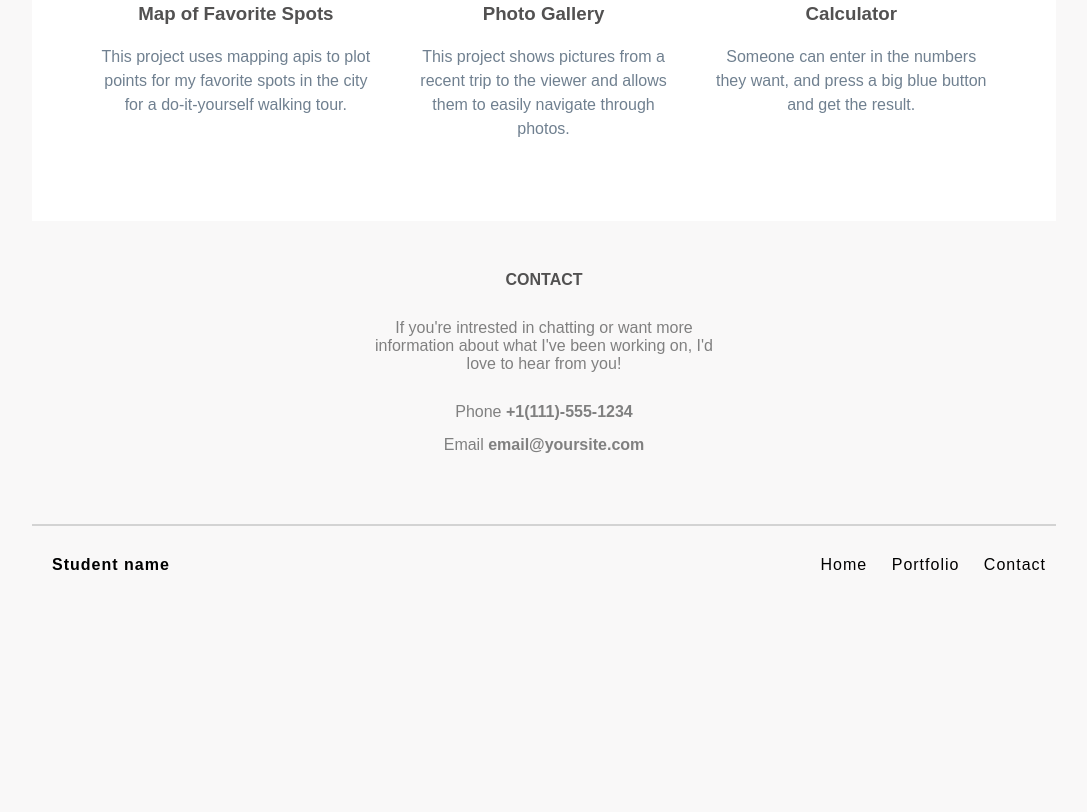
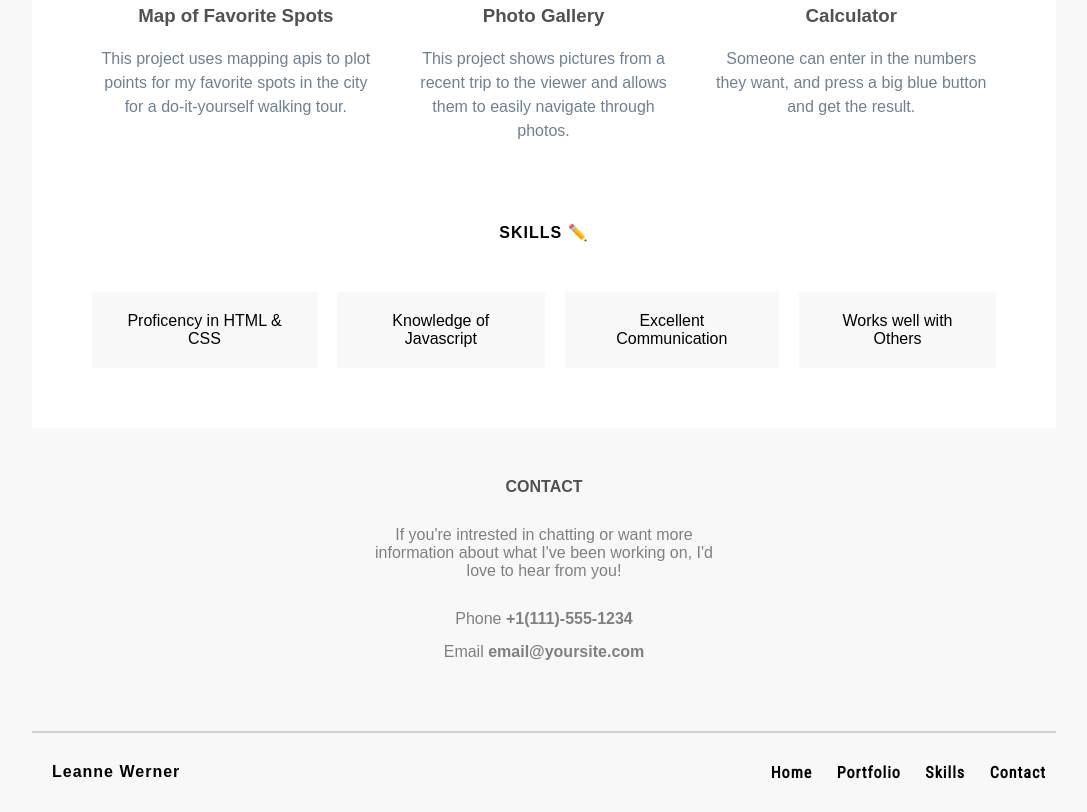
Before and after one commit to leannepepper/techdegree-project-2, a plain HTML site: page index.html in a window 1280 px wide. Shown: the part 1002-1814 px from the top of the page, without its empty margins (96-1183 px from the left). Before the commit the page ends 1606 px from the top, so only its background shows below. Drawn offline with Linux system fonts and the light colour scheme; a web font is replaced by a local one.

Commit message:
Added hover state, skills section,and second font

```diff
--- a/css/styles.css
+++ b/css/styles.css
@@ -28,12 +28,13 @@ h1 {
     margin: 5px;
     padding: 15px;
     text-transform: uppercase;
-    font-weight: bold;
     letter-spacing: 1px;
 }
 li a {
     text-decoration: none;
     color: black;
+    font-family: 'Roboto Condensed', sans-serif;
+    font-weight: bold;
 }
 .profile-img {
     max-width: 100%;
@@ -73,6 +74,22 @@ li a {
     line-height: 1.5;
     margin: 0px auto 30px auto;
     width: 90%;
+}
+.skills {
+    margin: 50px auto 40px;
+    letter-spacing: 1px;
+    text-transform: uppercase;
+}
+.skills-ul {
+    list-style: none;
+    padding: 0;
+    margin: 0 auto;
+}
+.skills-ul li {
+    background-color: #F9F8F8;
+    padding: 20px;
+    margin: 10px;
+
 }
 .contact {
    width: 50%;
@@ -134,6 +151,9 @@ footer {
         display: inline-block;
         padding: 10px;
     }
+    li a:hover {
+        border-bottom: 1px solid black;
+    }
     .profile-container {
         display: flex;
         justify-content: space-between;
@@ -156,6 +176,10 @@ footer {
     }
     .card {
       width: 50%;
+    }
+    .skills-ul {
+        display: flex;
+        justify-content: space-around;
     }
     .footer-ul {
         display: inline-block;
@@ -182,6 +206,9 @@ nav{
     background-color:#F9F8F8;
     display: inline-block;
     padding: 10px;
+}
+li a:hover {
+    border-bottom: 1px solid black;
 }
 .nav-ul {
     margin: 20px 10px 20px auto;
--- a/index.html
+++ b/index.html
@@ -4,16 +4,18 @@
         <link rel="stylesheet" href="css/styles.css">
         <meta name="viewport" content="width=device-width, initial-scale=1">
         <link href="https://fonts.googleapis.com/css?family=Muli:300,400" rel="stylesheet">
+        <link href="https://fonts.googleapis.com/css?family=Roboto+Condensed" rel="stylesheet">
     </head>
     <body>
         <main>
             <header id="top-of-page">
                 <div class="navigation1024">
-                    <h1>Student Name</h1>
+                    <h1>Leanne Werner</h1>
                         <nav>
                             <ul class="nav-ul">
                                 <li><a href="#">Home</a></li>
                                 <li><a href="#portfolio-start">Portfolio</a></li>
+                                <li><a href="#skills-start">Skills</a></li>
                                 <li><a href="#contact-start">Contact</a></li>
                             </ul>
                         </nav>
@@ -24,7 +26,7 @@
                 </div>
             </header>
             <div class="portfolio-container">
-                <h4 class="portfolio" id="portfolio-start"><strong>Portfolio</strong></h4>
+                <h4 class="portfolio" id="portfolio-start"><strong>Portfolio 📓</strong></h4>
                 <section class="card-container">
                     <div class="card">
                         <img src="images/portfolio-1.png" alt="Picture of Marketing page project" class="card-img">
@@ -57,6 +59,15 @@
                         <p class="project-text">Someone can enter in the numbers they want, and press a big blue button and get the result.</p>
                     </div>
                 </section>
+                <section class="skills-section">
+                        <h4 class="skills" id="skills-start"><strong>Skills ✏️</strong></h4>
+                        <ul class="skills-ul">
+                            <li>Proficency in HTML &amp; CSS</li>
+                            <li>Knowledge of Javascript</li>
+                            <li>Excellent Communication</li>
+                            <li>Works well with Others</li>
+                        </ul>
+                </section>
             </div>
             <section>
                 <h4 class="contact" id="contact-start">Contact</h4>
@@ -66,11 +77,12 @@
                         <a href="mailto:email@yoursite.com" class="contact-link" id="contact-email">Email  <strong>email@yoursite.com</strong></a>
                 </address>
                 <footer>
-                    <h4 class="footer-student-name">Student name</h4>
+                    <h4 class="footer-student-name">Leanne Werner</h4>
                     <h4 class="back-to-top"><a href="#top-of-page">Back to top</a></h4>
                         <ul class="footer-ul">
                             <li><a href="#">Home</a></li>
                             <li><a href="#portfolio-start">Portfolio</a></li>
+                            <li><a href="#skills-start">Skills</a></li>
                             <li><a href="#contact-start">Contact</a></li>
                         </ul>
                 </footer>
```
